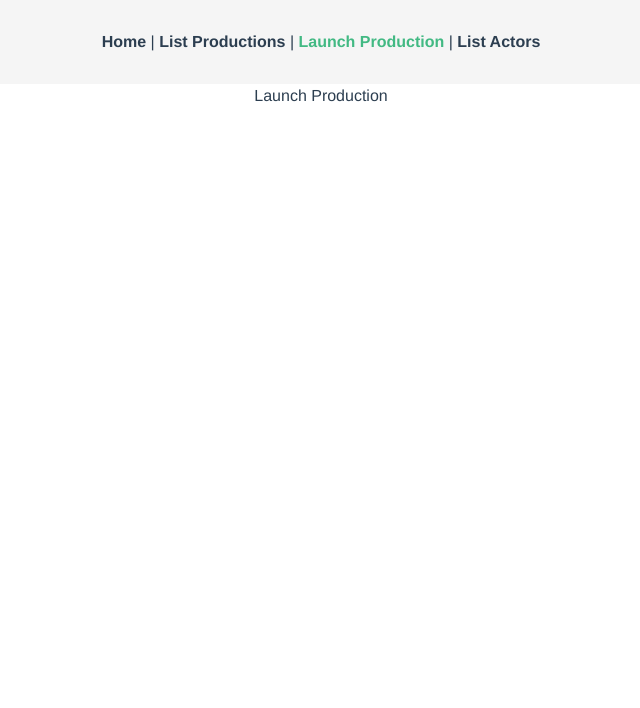
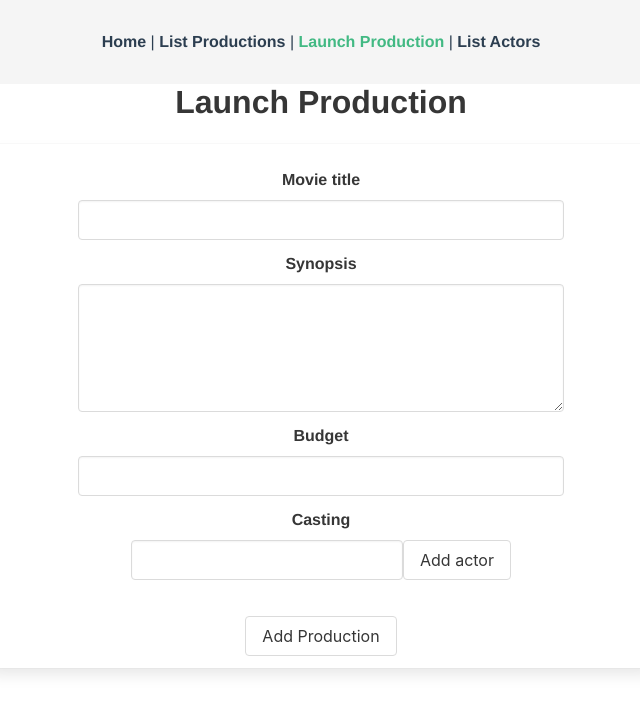
Before and after one commit to jeromefrench/unifTest, a Vue app in the folder unif-test/: page /launch-production in a window 1280 px wide. Shown: the top 708 px of the page, without its empty margins (319-959 px from the left). Built offline with nearby package versions, Linux system fonts and the light colour scheme.

Commit message:
launch production form

```diff
--- a/unif-test/src/views/Home.vue
+++ b/unif-test/src/views/Home.vue
@@ -1,12 +1,12 @@
 <template>
-  <div>
-  	  <h1>Production landing page</h1>
-  </div>
+	<div>
+		<h1 class="title">Production landing page</h1>
+	</div>
 </template>
 
 <script>
 
 export default {
-  name: 'Home',
+	name: 'Home',
 }
 </script>
--- a/unif-test/src/views/LaunchProduction.vue
+++ b/unif-test/src/views/LaunchProduction.vue
@@ -1,15 +1,134 @@
 <template>
 	<div>
-		<h1>Launch Production</h1>
+		<h1 class="title">Launch Production</h1>
+
+		<div class="card">
+			<div class="card-content">
+				<b-field label="Movie title">
+					<b-input
+						type="text"
+						v-model="title"
+						required
+						></b-input>
+				</b-field>
+
+				<b-field label="Synopsis">
+					<textarea class="textarea" v-model="synopsis"></textarea>
+				</b-field>
+
+				<b-field label="Budget">
+					<b-input
+						type="number"
+						v-model="budget"
+						min="0"
+						required
+						> </b-input>
+				</b-field>
+
+				<b-field label="Casting">
+					<div>
+						<div v-for="actor in casting" :key="actor">
+							{{actor}}
+							<label class="checkbox">
+								<input
+									type="checkbox"
+									:value="actor"
+									@click="delActor"
+									checked="checked"
+									>
+							</label>
+						</div>
+						<div id="add">
+							<b-input
+								v-model="actor"
+								required
+								type="text"
+								style="display: inline-block; "
+								>
+							</b-input>
+								<b-button
+									@click="addActor"
+									style="display: inline-block"
+									>
+									Add actor
+								</b-button>
+						</div>
+					</div>
+				</b-field>
+			</div>
+			<footer class="card-footer">
+				<p class="card-footer-item register">
+				<b-button @click="submit">Add Production</b-button>
+				</p>
+			</footer>
+		</div>
+
 	</div>
 </template>
 
 <script>
-	export default{
 
+export default{
+	name: "LaunchProduction",
+	data: function() {
+		return {
+			title: '',
+			synopsis: '',
+			budget: '',
+			casting: [],
+			actor: ''
+		}
+	},
+	methods: {
+		submit(){
+			let film = {};
+			film.titre = this.titre;
+			film.synopsis = this.synopsis;
+			film.budget = this.budget;
+			film.casting = this.casting;
+			this.addFilm(film);
+		},
+		addFilm(film){
+			//on envoi sur le store
+			this.$buefy.toast.open({
+				message: 'Production added!',
+				type: 'is-success'
+			})
+		},
+		addActor(){
+			this.casting.push(this.actor);
+			this.actor = "";
+		},
+		delActor(e){
+			console.log(e.target);
+			console.log(e.target.value);
+			this.casting = this.casting.filter(val => val !== e.target.value);
+			console.log(this.casting);
+		}
 	}
+}
 </script>
 
 <style scoped>
+.card-footer {
+	border: none;
+}
+
+#add{
+	margin-top: 8px;
+	margin: 0px;
+	padding: 0px;
+	width: 100%;
+}
+
+.card {
+	width: 70%;
+	margin: 0 auto;
+}
+
+.card-content {
+	width: 80%;
+	margin: 0 auto;
+}
 
 </style>
```
